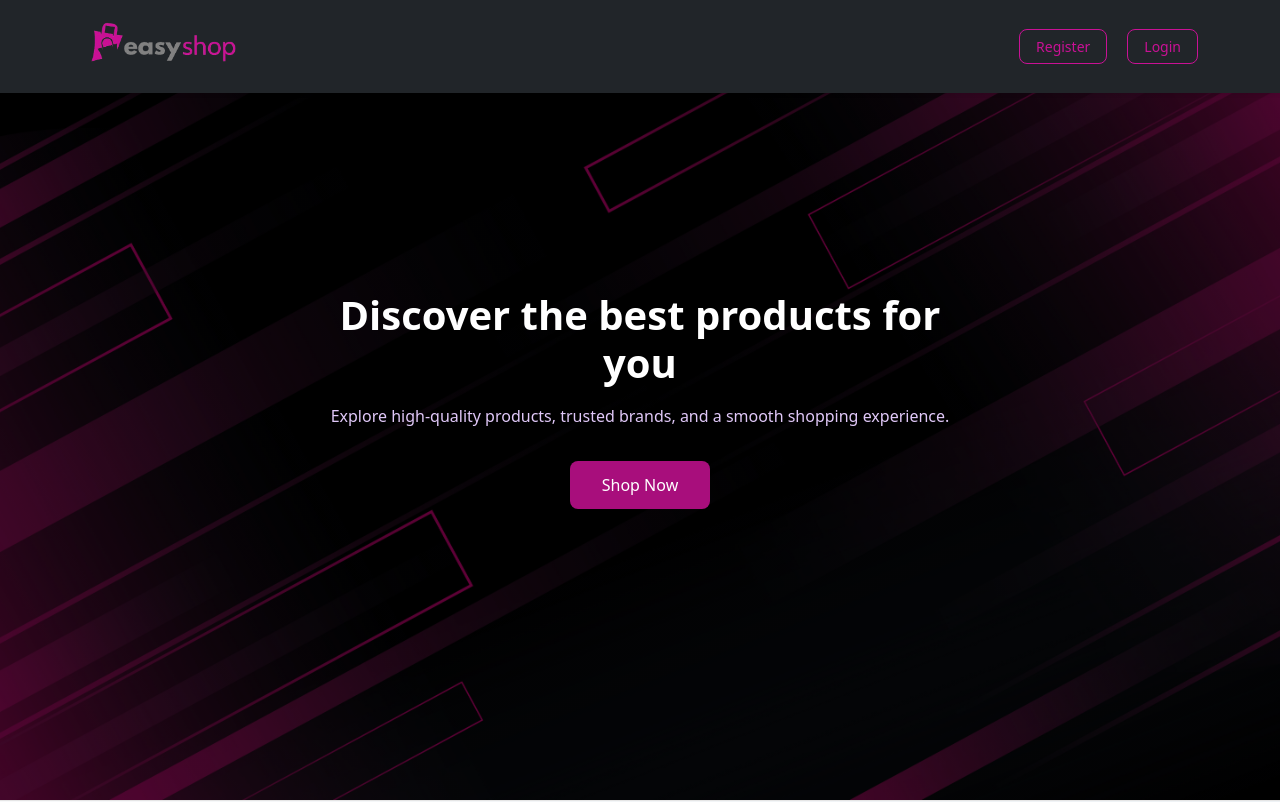
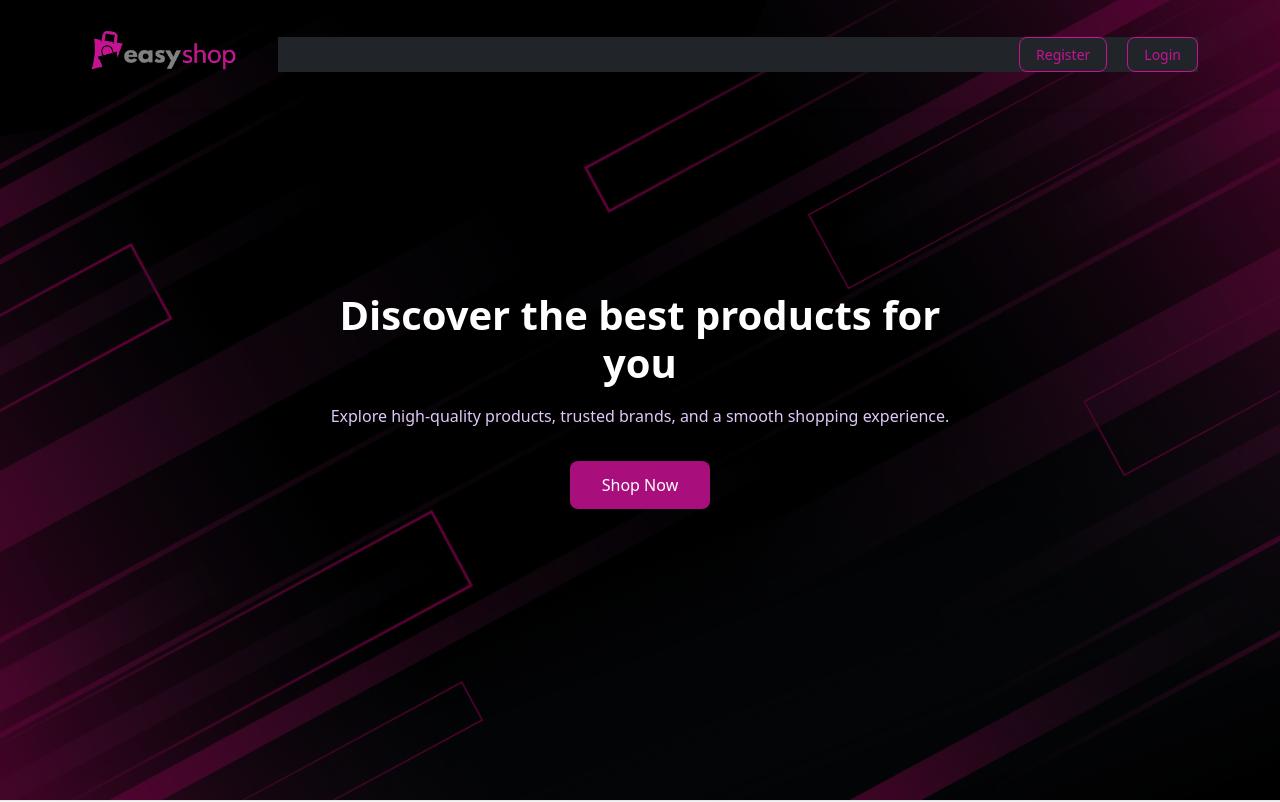
Before and after one commit to salma-mostafaa/Easy-Shop-E-commerce, a React app: page / in a window 1280 px wide. Shown: the top 802 px of the page. Built offline with nearby package versions, Linux system fonts and the light colour scheme; the HTML template or start-up script is replaced by a standard one.

Commit message:
Update Navbar.jsx

```diff
--- a/src/components/Navbar/Navbar.jsx
+++ b/src/components/Navbar/Navbar.jsx
@@ -19,7 +19,7 @@ export default function Navbar() {
    const isHomePage = location.pathname === '/'
 
   return (
-    <nav className={`navbar navbar-expand-lg  shadow-sm sticky-top py-0  ${isHomePage ? ' bg-dark'  : 'bg-white'}  `}
+    <nav className={`navbar navbar-expand-lg  shadow-sm sticky-top py-2  ${isHomePage ? 'bg-transparent'  : 'bg-white'}  `}
     style={{position: "absolute", top: "0", opacity: "1", width: "100% ", backgroundColor:"transparent"}} >
       <div className="container">
 
@@ -31,7 +31,7 @@ export default function Navbar() {
           <span className="navbar-toggler-icon"></span>
         </button>
 
-        <div className="collapse navbar-collapse" id="mainNav" >
+        <div className={`collapse navbar-collapse ${isHomePage ? 'bg-dark'  : 'bg-white'}`}  id="mainNav" >
 
           {isLogin &&  (
             <ul className="navbar-nav me-auto gap-1" >
```
